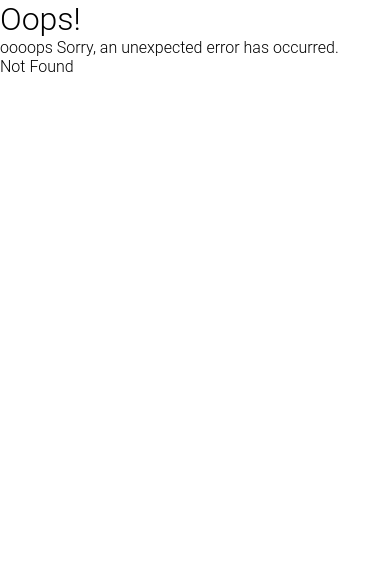
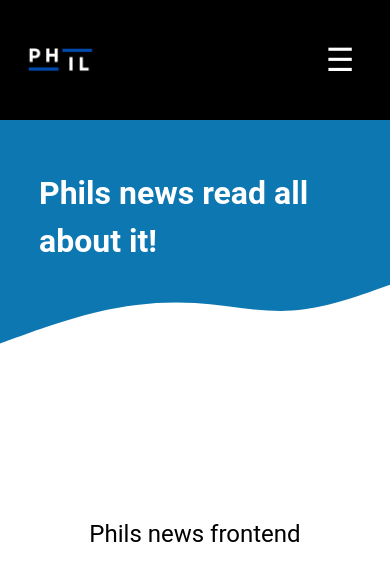
Before and after one commit to phillipbarlow/portfolio-site, a React (Vite) app: page /projects/frontendnewsapp in a window 390 px wide. Before the commit this address had no page. Shown: the top 570 px of the page. Built offline with nearby package versions, Linux system fonts and the light colour scheme.

Commit message:
testing on mobile

```diff
--- a/src/App.css
+++ b/src/App.css
@@ -838,9 +838,7 @@ footer > nav ul li{
         padding: none;
       }
       /* Frontend page */
-      .frontend-page{
-        height:100vh;
-      }
+
       .frontend-page p, .frontend-page > ul li,h2,.fronted-btn-container-mobile{
         margin:0 auto;
         width:80%;
@@ -894,9 +892,10 @@ footer > nav ul li{
         border:none;
         border-radius: 3px;
         font-size: 1.2em;
+        margin-bottom: 50px;
         }
-        .action-btn{
-          background-color: #0D77B1;
+    .action-btn{
+        background-color: #0D77B1;
       }
       .action-btn > a{
           color:white;
--- a/src/components/Navigation.jsx
+++ b/src/components/Navigation.jsx
@@ -38,12 +38,14 @@ const Navigation = () => {
               // checks to see if the portfolio is link then use anchor tag instead
               <ul className="sub-menu-list">
                   {data[menu].map((submenu) => (
-                      <li key={submenu} onClick={() => handleSubMenuClick(submenu)} >
+                    <li key={submenu} onClick={() => handleSubMenuClick(submenu)} >
+                        {/* {console.log(submenu.replace(/-/g,''))} */}
+                        {/* {console.log(submenu)} */}
                        { submenu === 'portfolio'?(
                         <a className='link' href='https://github.com/phillipbarlow/portfolio-site' target='_blank' rel="noopener noreferrer">
                           {submenu}
                         </a>):(
-                       <Link className='submenu-item link' to={ `/projects/${submenu}`}>
+                       <Link className='submenu-item link' to={ `/projects/${submenu.replace(/-/g,'')}`}>
                         {submenu}
                         </Link>)}
                       </li>
--- a/src/main.jsx
+++ b/src/main.jsx
@@ -33,11 +33,11 @@ const router = createBrowserRouter([
     element: <Projects/>,
   },
   {
-    path: "projects/frontend-news-app",
+    path: "projects/frontendnewsapp",
     element: <NewsFrontend />,
   },
   {
-    path: "projects/backend-news-app",
+    path: "projects/backendnewsapp",
     element: <NewsBackend/>,
   }
 ]);
--- a/src/routes/NewsFrontend.jsx
+++ b/src/routes/NewsFrontend.jsx
@@ -7,10 +7,10 @@ import Footer from '../components/Footer';
 
 export default function NewsFrontend() {
   return (
-    <div className='frontend-page'>
+    <div>
+        <section className='frontend-page'>
         <Header/>
-      <section >
-      <Hero headerName={'Phils news read all about it!'} headerText={'frontendTextClass'}/>
+        <Hero headerName={'Phils news read all about it!'} headerText={'frontendTextClass'}/>
         <h1>Phils news frontend</h1>
         <h2 className='subHeading'>CRUD Project: Managing Data in React</h2>
         <div className="frontendImg-container">
@@ -40,8 +40,8 @@ export default function NewsFrontend() {
             <a href="https://github.com/phillipbarlow/nc-news" target='_blank'>View on Github</a>
           </button>
         </div>
+      <Footer/>
       </section>
-      <Footer/>
     </div>
   )
 }
```
